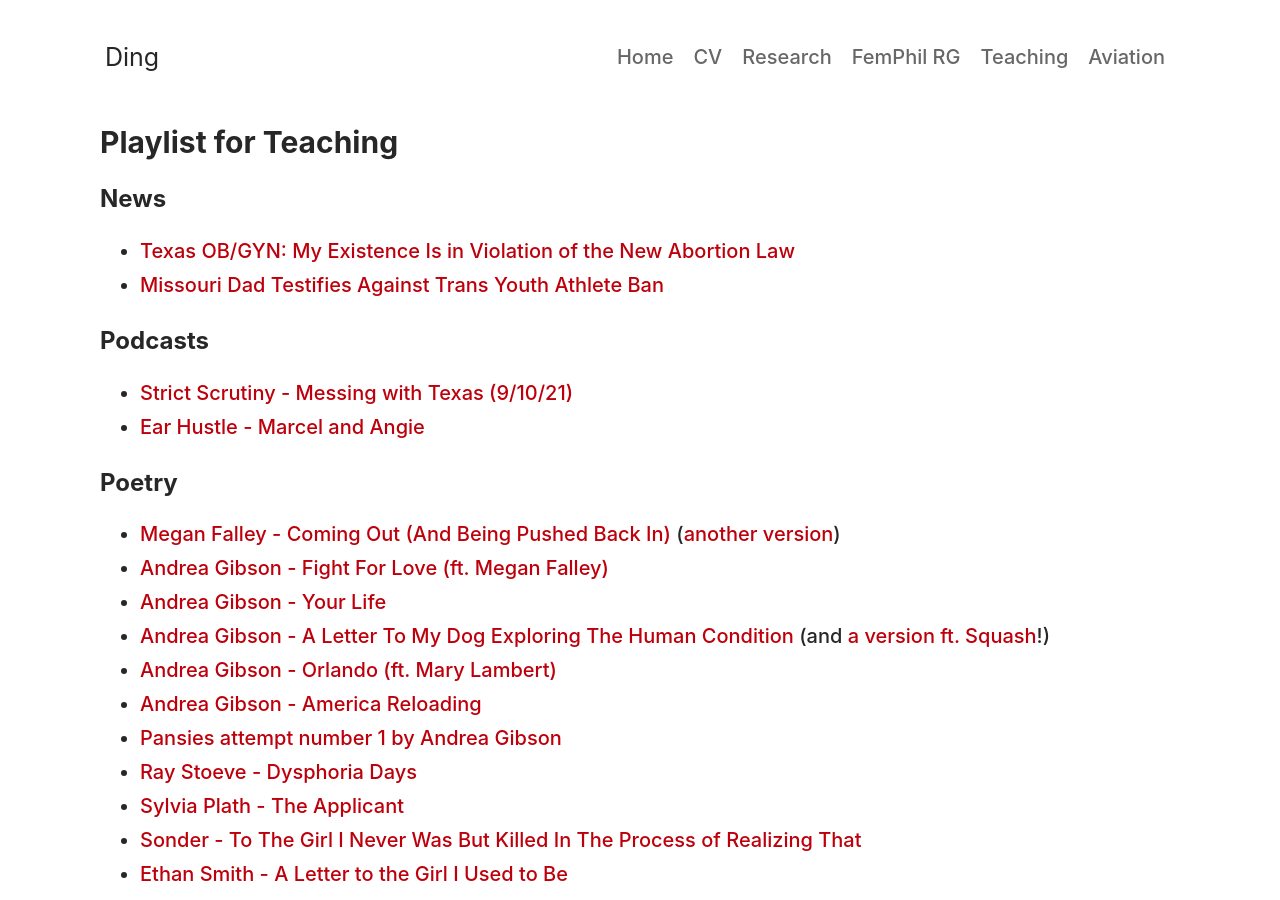
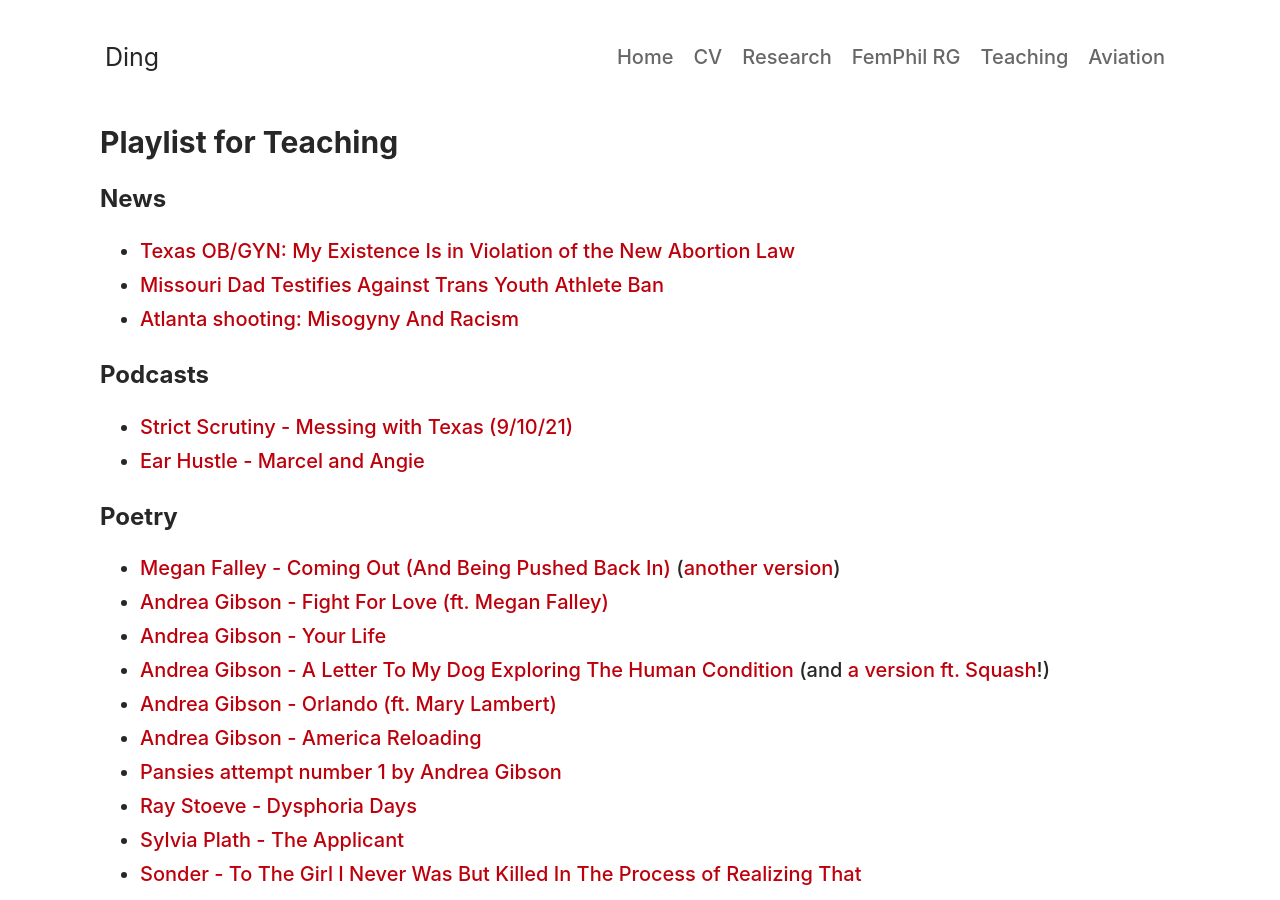
Before and after one commit to dingherself/dingherself.github.io, a Jekyll site: the page built from teaching/playlist.md, in a window 1280 px wide and 900 px high. Built offline with Jekyll 4.4.1, drawn with Linux system fonts in a browser that asks for light colours; nearby versions of some CDN libraries; some web fonts are replaced.

Commit message:
Update playlist.md

```diff
--- a/teaching/playlist.md
+++ b/teaching/playlist.md
@@ -12,6 +12,7 @@ include: false
 
 - [Texas OB/GYN: My Existence Is in Violation of the New Abortion Law](https://one.npr.org/?sharedMediaId=1032259863:1032259864)
 - [Missouri Dad Testifies Against Trans Youth Athlete Ban](https://youtu.be/h60YLGDJ6n0)
+- [Atlanta shooting: Misogyny And Racism](https://www.npr.org/2021/03/19/979336512/for-asian-american-women-misogyny-and-racism-are-inseparable-sociologist-says)
 
 ## Podcasts
 
```
